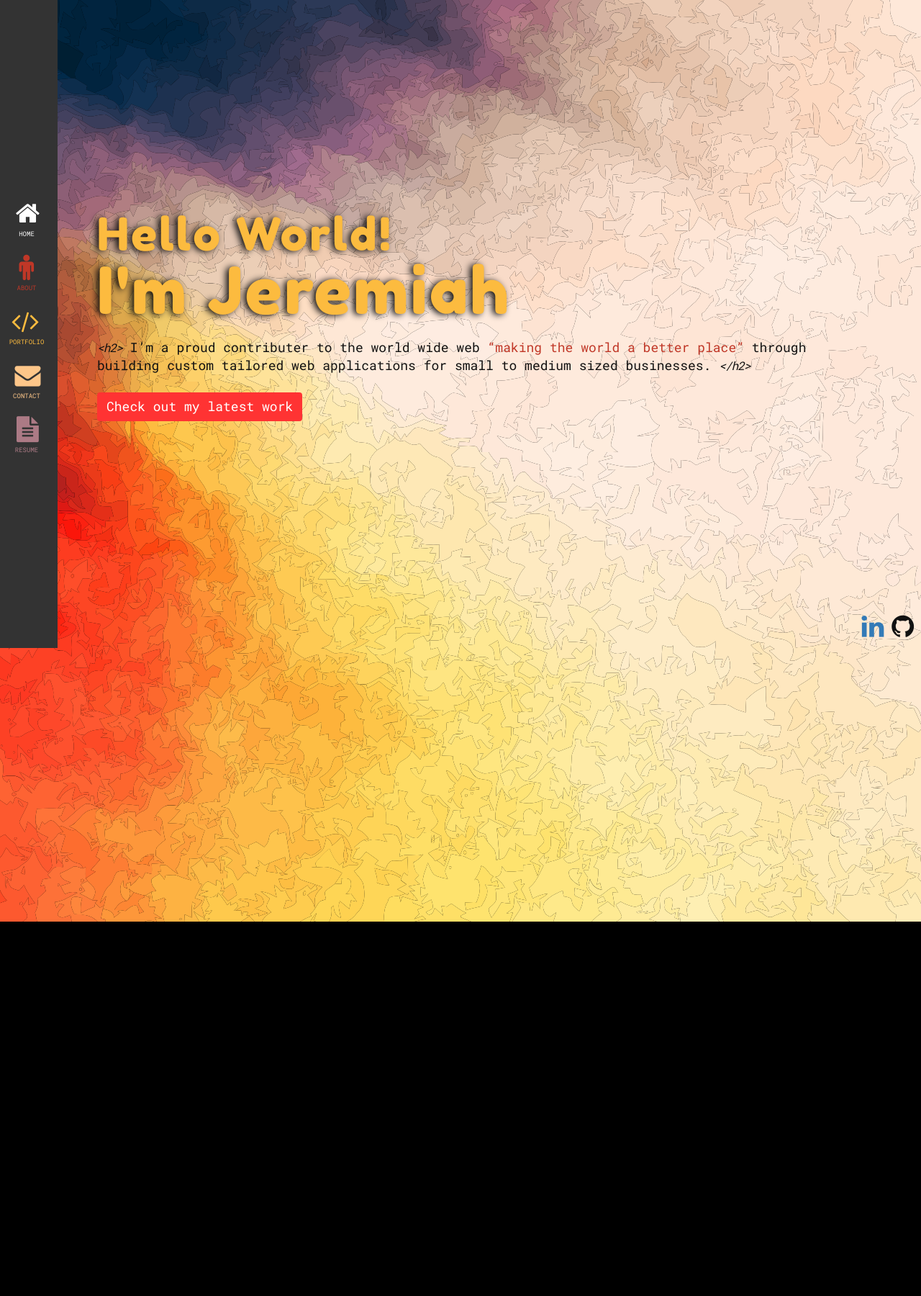
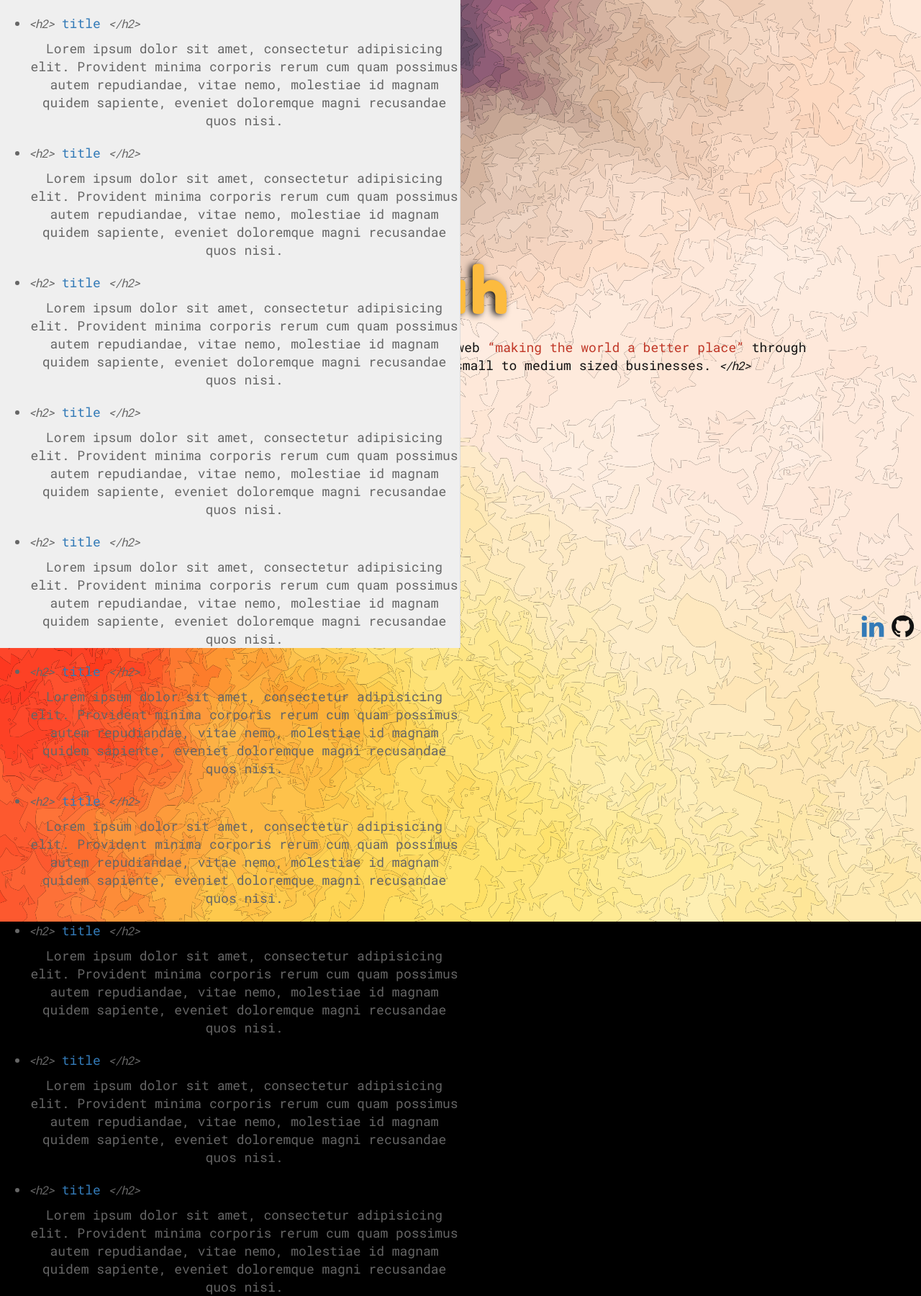
Before and after one commit to JWizerd/2017_personal_portfolio, a Jekyll site: the page built from index.html, in a window 1280 px wide. Shown: the whole page at 72% size. Built offline with Jekyll 4.4.1, drawn with Linux system fonts in a browser that asks for light colours.

Commit message:
github drawer frontend styles and behavior

```diff
--- a/_layouts/default.html
+++ b/_layouts/default.html
@@ -12,6 +12,92 @@
   <link rel="icon" href="{{site.baseurl}}/favicon.ico?" type="image/x-icon">
 </head>
 <body>
+  <div class="drawer">
+    <div class="github-repos">
+      <ul>
+        <li>
+          <div class="repo">
+            <h2>
+              <a href="#">title</a>
+            </h2>
+            <p class="text-center">Lorem ipsum dolor sit amet, consectetur adipisicing elit. Provident minima corporis rerum cum quam possimus autem repudiandae, vitae nemo, molestiae id magnam quidem sapiente, eveniet doloremque magni recusandae quos nisi.</p>
+          </div>
+        </li>
+        <li>
+          <div class="repo">
+            <h2>
+              <a href="#">title</a>
+            </h2>
+            <p class="text-center">Lorem ipsum dolor sit amet, consectetur adipisicing elit. Provident minima corporis rerum cum quam possimus autem repudiandae, vitae nemo, molestiae id magnam quidem sapiente, eveniet doloremque magni recusandae quos nisi.</p>
+          </div>
+        </li>
+        <li>
+          <div class="repo">
+            <h2>
+              <a href="#">title</a>
+            </h2>
+            <p class="text-center">Lorem ipsum dolor sit amet, consectetur adipisicing elit. Provident minima corporis rerum cum quam possimus autem repudiandae, vitae nemo, molestiae id magnam quidem sapiente, eveniet doloremque magni recusandae quos nisi.</p>
+          </div>
+        </li>
+        <li>
+          <div class="repo">
+            <h2>
+              <a href="#">title</a>
+            </h2>
+            <p class="text-center">Lorem ipsum dolor sit amet, consectetur adipisicing elit. Provident minima corporis rerum cum quam possimus autem repudiandae, vitae nemo, molestiae id magnam quidem sapiente, eveniet doloremque magni recusandae quos nisi.</p>
+          </div>
+        </li>
+        <li>
+          <div class="repo">
+            <h2>
+              <a href="#">title</a>
+            </h2>
+            <p class="text-center">Lorem ipsum dolor sit amet, consectetur adipisicing elit. Provident minima corporis rerum cum quam possimus autem repudiandae, vitae nemo, molestiae id magnam quidem sapiente, eveniet doloremque magni recusandae quos nisi.</p>
+          </div>
+        </li>
+        <li>
+          <div class="repo">
+            <h2>
+              <a href="#">title</a>
+            </h2>
+            <p class="text-center">Lorem ipsum dolor sit amet, consectetur adipisicing elit. Provident minima corporis rerum cum quam possimus autem repudiandae, vitae nemo, molestiae id magnam quidem sapiente, eveniet doloremque magni recusandae quos nisi.</p>
+          </div>
+        </li>
+        <li>
+          <div class="repo">
+            <h2>
+              <a href="#">title</a>
+            </h2>
+            <p class="text-center">Lorem ipsum dolor sit amet, consectetur adipisicing elit. Provident minima corporis rerum cum quam possimus autem repudiandae, vitae nemo, molestiae id magnam quidem sapiente, eveniet doloremque magni recusandae quos nisi.</p>
+          </div>
+        </li>
+        <li>
+          <div class="repo">
+            <h2>
+              <a href="#">title</a>
+            </h2>
+            <p class="text-center">Lorem ipsum dolor sit amet, consectetur adipisicing elit. Provident minima corporis rerum cum quam possimus autem repudiandae, vitae nemo, molestiae id magnam quidem sapiente, eveniet doloremque magni recusandae quos nisi.</p>
+          </div>
+        </li>
+        <li>
+          <div class="repo">
+            <h2>
+              <a href="#">title</a>
+            </h2>
+            <p class="text-center">Lorem ipsum dolor sit amet, consectetur adipisicing elit. Provident minima corporis rerum cum quam possimus autem repudiandae, vitae nemo, molestiae id magnam quidem sapiente, eveniet doloremque magni recusandae quos nisi.</p>
+          </div>
+        </li>
+        <li>
+          <div class="repo">
+            <h2>
+              <a href="#">title</a>
+            </h2>
+            <p class="text-center">Lorem ipsum dolor sit amet, consectetur adipisicing elit. Provident minima corporis rerum cum quam possimus autem repudiandae, vitae nemo, molestiae id magnam quidem sapiente, eveniet doloremque magni recusandae quos nisi.</p>
+          </div>
+        </li>
+      </ul>
+    </div>
+  </div>
   <div class="load-screen my-animate"></div>
   <div class="rotate-tablet"></div>
   <div class="content">
--- a/assets/css/main.scss
+++ b/assets/css/main.scss
@@ -309,6 +309,21 @@ button a, button a:hover {
   height: 100vh;
   background: #444 url("../img/loader.gif") center center no-repeat;
   z-index: 100;
+}
+
+/* GitHub Drawer */
+
+.drawer {
+  position: absolute;
+  top: 0;
+  left: 0;
+  width: 50%;
+  height: 100%;
+  background: #efefef;
+  color: #666;
+  z-index: 10;
+  border-right: 1px solid #ddd;
+  border-left: 0
 }
 
 /* ====================================
--- a/assets/javascripts/main.js
+++ b/assets/javascripts/main.js
@@ -71,6 +71,12 @@
       $('.clients').removeClass('my-animate rotateInUpLeft');
     }, 3500);
 
+    /* drawer menu */
+    $('.fa-github').click(function(e){
+      e.parent().preventDefault();
+      $('.drawer').animate({width:'toggle'});
+    })
+
   });
 
 }(jQuery));
```
